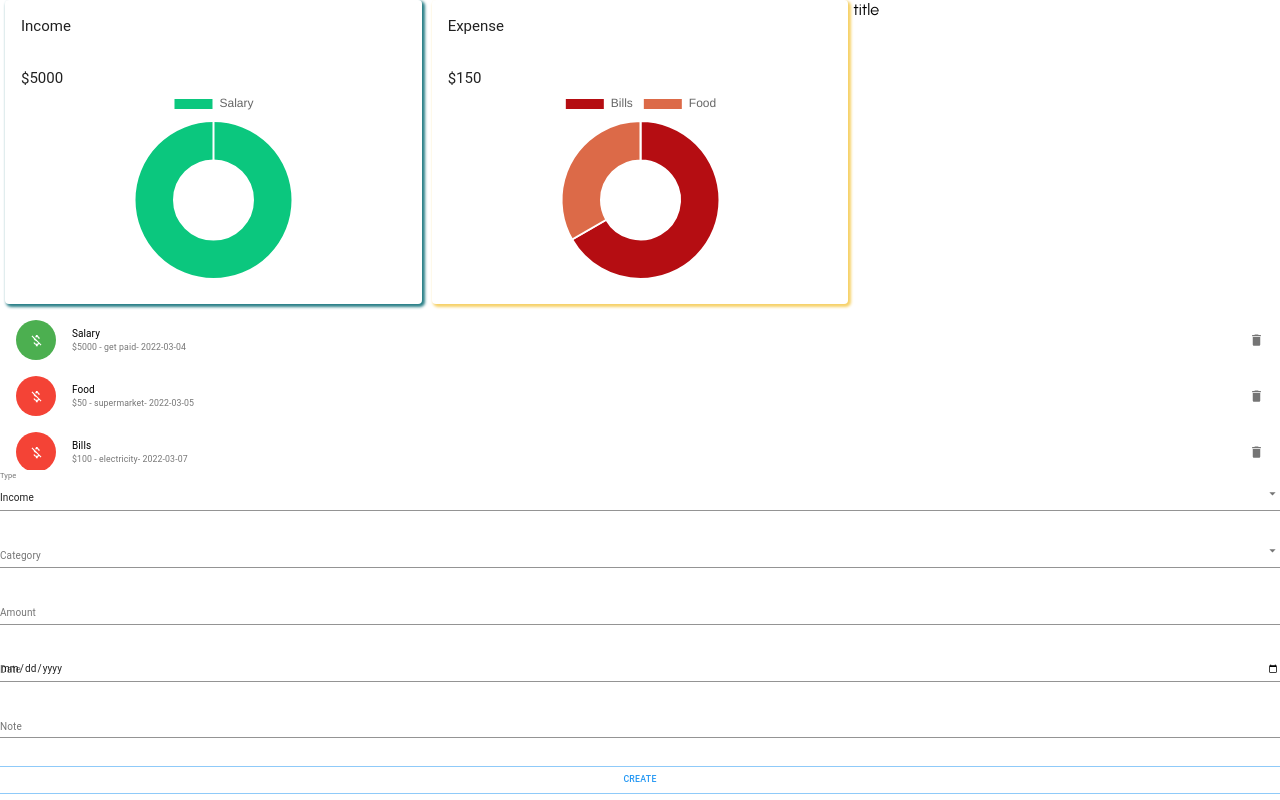
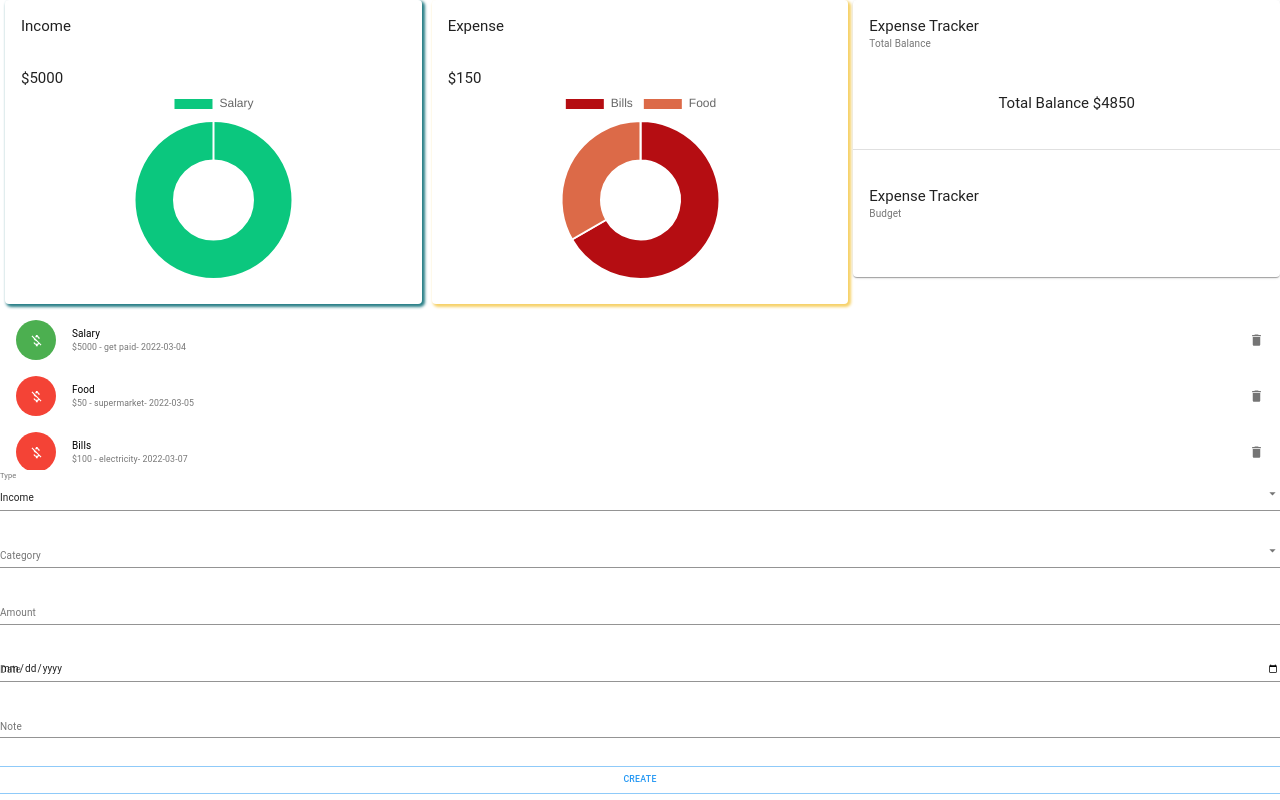
Before and after one commit to phoebehala/web5_f-tracker, a React (Create React App) app: page / in a window 1280 px wide. Built offline with nearby package versions, Linux system fonts and the light colour scheme.

Commit message:
calculated balance with .reduce()

```diff
--- a/src/components/balance/Balance.jsx
+++ b/src/components/balance/Balance.jsx
@@ -1,16 +1,48 @@
 import React from 'react'
 
 // materialUI components
-//import { Card, CardHeader, CardContent, Typography, Divider } from '@material-ui/core';
+import { Card, CardHeader, CardContent, Typography, Divider } from '@material-ui/core';
 // bootstrap components
-import { Button, Card, ProgressBar, Stack } from "react-bootstrap"
+//import { Button, Card, ProgressBar, Stack } from "react-bootstrap"
+import {  ProgressBar } from "react-bootstrap"
 
 // styles
 import useStyles from './balance.styles'
 
+// contextAPI
+import { useContext } from 'react';
+import { FinanceTrackerContext } from '../../context/context';
+
+
 const Balance = () => {
     const classes = useStyles()
+    const {balance} = useContext(FinanceTrackerContext)
+
   return (
+    <Card className={classes.root}>
+
+      <CardHeader title="Expense Tracker" subheader="Total Balance" />
+        <ProgressBar
+            className="rounded-pill"
+            style={{height:"10px"}}
+            variant={getProgressBarVariant(1000, 2000)}
+            min={0}
+            max={2000}
+            now={1000}
+          />
+      <CardContent>
+        <Typography align="center" variant="h5">Total Balance ${balance}</Typography>
+      </CardContent>
+
+      <Divider className={classes.divider} />
+
+      <CardHeader title="Expense Tracker" subheader="Budget" />
+      <CardContent >
+
+      </CardContent>
+    </Card>
+
+        /*
     <Card >
     <Card.Body>
       <Card.Title className="d-flex justify-content-between align-items-baseline fw-normal mb-3">
@@ -25,30 +57,8 @@ const Balance = () => {
 
     </Card.Body>
   </Card>
-/*
-    <Card className={classes.root}>
+  */
 
-      <CardHeader title="Expense Tracker" subheader="Total Balance" />
-        <ProgressBar
-            className="rounded-pill"
-            style={{height:"10px"}}
-            variant={getProgressBarVariant(1000, 2000)}
-            min={0}
-            max={2000}
-            now={1000}
-          />
-      <CardContent>
-        <Typography align="center" variant="h5">Total Balance $</Typography>
-      </CardContent>
-
-      <Divider className={classes.divider} />
-
-      <CardHeader title="Expense Tracker" subheader="Budget" />
-      <CardContent >
-
-      </CardContent>
-    </Card>
-*/
   )
 }
 
--- a/src/context/context.js
+++ b/src/context/context.js
@@ -13,6 +13,9 @@ export const FinanceTrackerContext = createContext(initialState);
 export const FinanceTrackerProvider = ({children})=>{
 
     const [transactions, dispatch] = useReducer(transactionReducer,initialState)
+    const balance = transactions.reduce((accumulator, currentValue) =>{
+        return(currentValue.type === 'Expense'? accumulator-currentValue.amount : accumulator+currentValue.amount)
+    }, 0)
 
     // Actions Creators
     const deleteTransaction = (id)=>{
@@ -27,6 +30,7 @@ export const FinanceTrackerProvider = ({children})=>{
     return(
         <FinanceTrackerContext.Provider value={{
             transactions:transactions,
+            balance:balance,
             deleteTransaction:deleteTransaction,
             addTransaction:addTransaction,
         }}>
```
